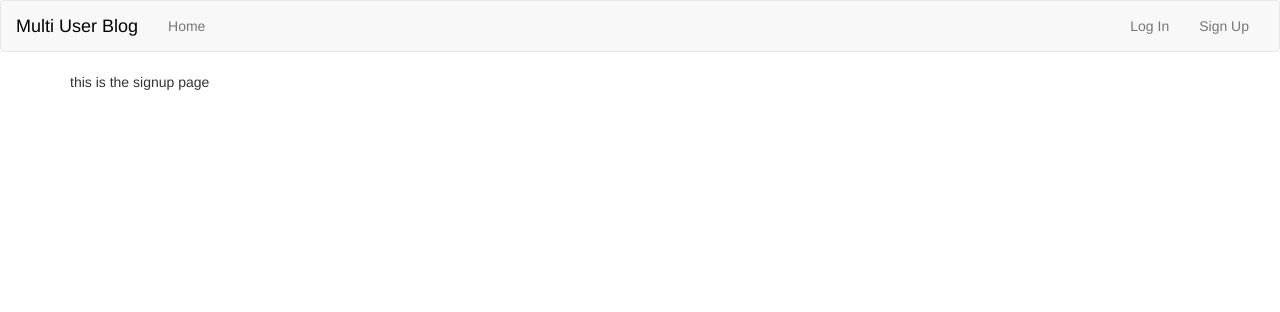
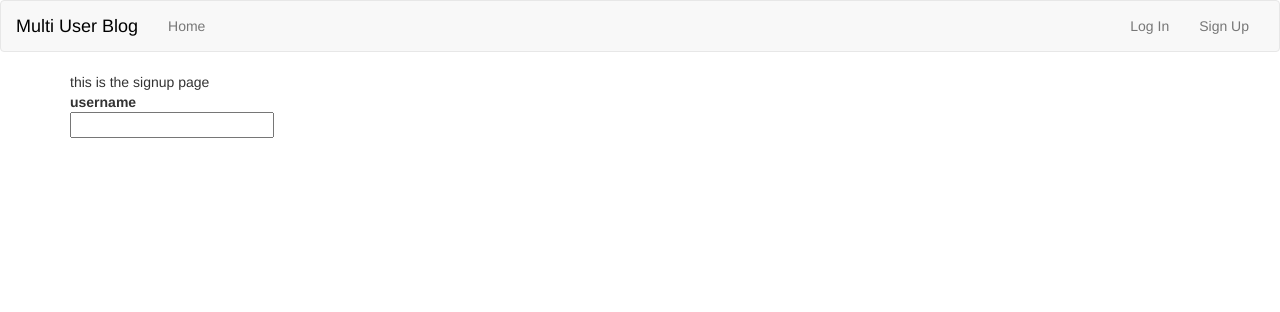
Before and after one commit to bilalsattar24/multi-user-blog, a Python web app: template templates/signup.html in a window 1280 px wide. Shown: the top 312 px of the page. Run offline with Jinja, Linux system fonts and the light colour scheme; the template is opened without the code that fills it, so the values that code supplies are empty; some libraries are stand-ins or nearby versions.

Commit message:
add new username field

```diff
--- a/templates/signup.html
+++ b/templates/signup.html
@@ -2,4 +2,10 @@
 
 {% block content %}
  this is the signup page
+ <form method="post">
+     <label>
+         <div>username</div>
+         <input type="text" name="title">
+     </label>
+ </form>
 {% endblock %}
```
